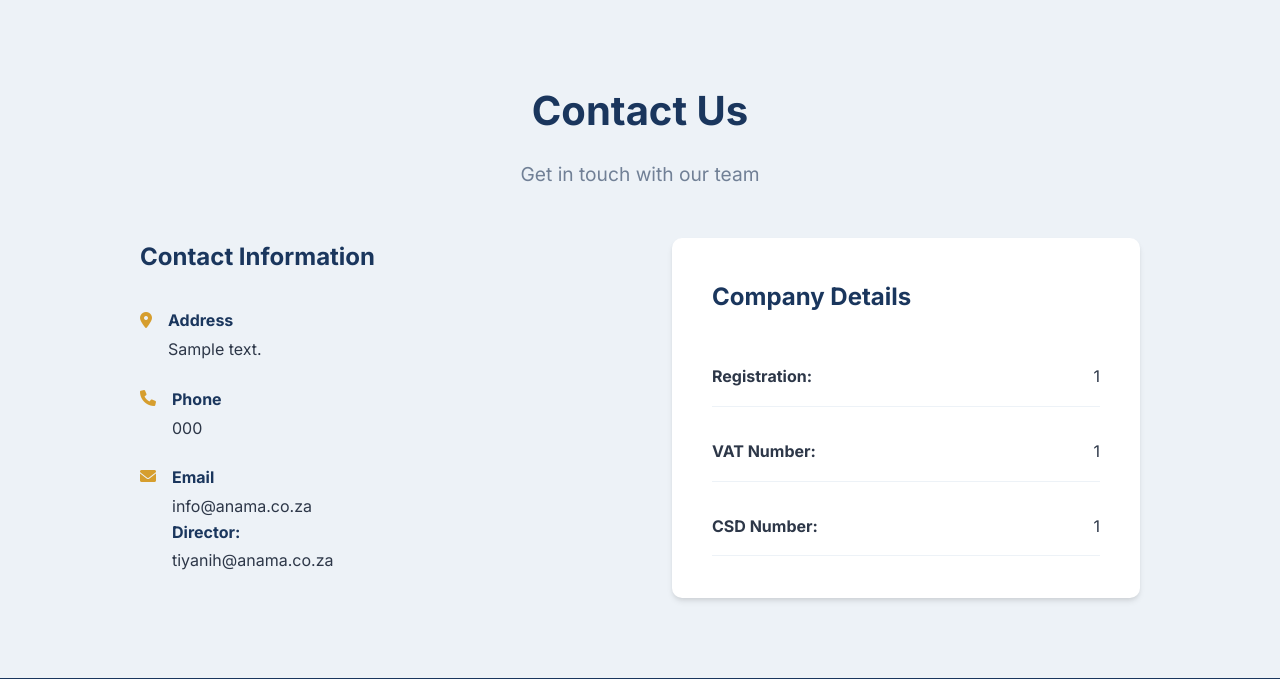
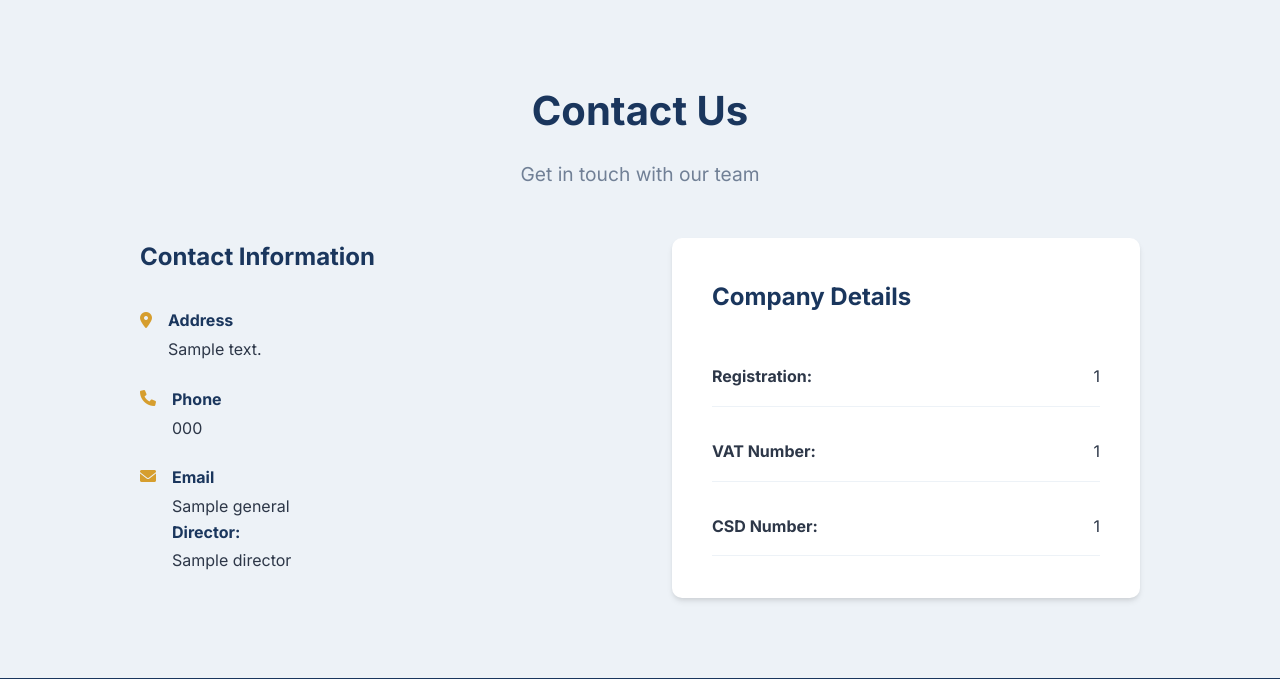
Before and after one commit to naasifveroni-creator/AnamaHoldings, a Flask app: template templates/index.html in a window 1280 px wide. Shown: the part 3087-3766 px from the top of the page. Run offline with Flask 3, Linux system fonts and the light colour scheme; the template is opened without the code that fills it: most values are stand-ins (such as "Sample title", 1, 10 or a date in 2020).

Commit message:
Fix: Update HTML template to match app.py email structure

```diff
--- a/templates/index.html
+++ b/templates/index.html
@@ -190,8 +190,8 @@
                         <i class="fas fa-envelope"></i>
                         <div>
                             <strong>Email</strong>
-                            <p>info@anama.co.za</p>
-                            <p><strong>Director:</strong> tiyanih@anama.co.za</p>
+                            <p>{{ company.contact.emails.general }}</p>
+                            <p><strong>Director:</strong> {{ company.contact.emails.director }}</p>
                         </div>
                     </div>
                 </div>
```
